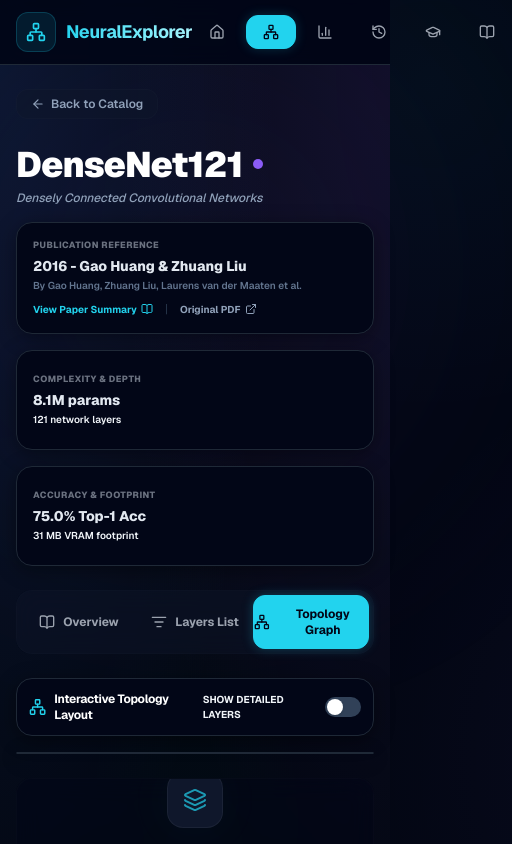
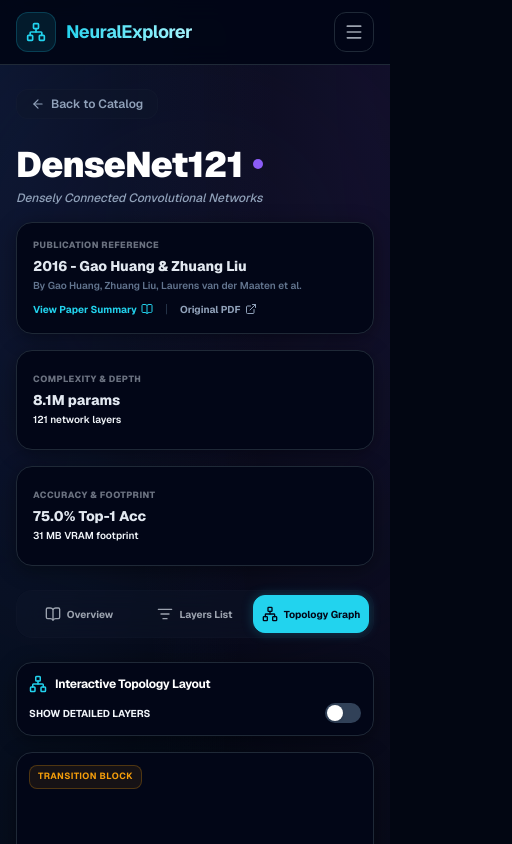
Before and after one commit to Mohammad-Zahed-Hossen/Neural_Network_Architecture_Explorer, a Next.js app: page /models/densenet121 in a window 390 px wide. Both pictures are taken after a click on the button "Topology Graph". Shown: the top 844 px of the page, 512 px wide, since content can reach past the window. Built offline with nearby package versions, Linux system fonts and the light colour scheme.

Commit message:
style: improve mobile and Android responsiveness for Navbar and Topology graph tab

```diff
--- a/components/layout/navbar.tsx
+++ b/components/layout/navbar.tsx
@@ -1,12 +1,14 @@
 'use client';
 
+import { useState } from 'react';
 import Link from 'next/link';
 import { usePathname } from 'next/navigation';
-import { Network, BarChart3, Home, BookOpen, History, Award, GraduationCap } from 'lucide-react';
+import { Network, BarChart3, Home, BookOpen, History, GraduationCap, Menu, X } from 'lucide-react';
 import { cn } from '@/lib/utils/cn';
 
 export default function Navbar() {
   const pathname = usePathname();
+  const [isOpen, setIsOpen] = useState(false);
 
   const navLinks = [
     {
@@ -48,7 +50,7 @@ export default function Navbar() {
   ];
 
   return (
-    <header className="sticky top-0 z-50 w-full border-b border-[#1f2937] bg-[#020617]/80 backdrop-blur-md">
+    <header className="sticky top-0 z-50 w-full border-b border-[#1f2937] bg-[#020617]/90 backdrop-blur-md">
       <div className="mx-auto flex h-16 max-w-7xl items-center justify-between px-4 sm:px-6 lg:px-8">
         {/* Logo */}
         <Link href="/" className="flex items-center gap-2.5 group">
@@ -60,8 +62,8 @@ export default function Navbar() {
           </span>
         </Link>
 
-        {/* Navigation Links */}
-        <nav className="flex items-center gap-1 sm:gap-2">
+        {/* Desktop Navigation Links */}
+        <nav className="hidden md:flex items-center gap-2">
           {navLinks.map((link) => {
             const Icon = link.icon;
             return (
@@ -76,12 +78,48 @@ export default function Navbar() {
                 )}
               >
                 <Icon className="h-4 w-4" />
-                <span className="hidden sm:inline">{link.label}</span>
+                <span>{link.label}</span>
               </Link>
             );
           })}
         </nav>
+
+        {/* Mobile Menu Button */}
+        <button
+          onClick={() => setIsOpen(!isOpen)}
+          className="flex md:hidden items-center justify-center h-10 w-10 rounded-xl border border-[#1f2937] text-[#9ca3af] hover:text-white hover:bg-slate-900 transition-colors cursor-pointer"
+          aria-label="Toggle Menu"
+        >
+          {isOpen ? <X className="h-5 w-5" /> : <Menu className="h-5 w-5" />}
+        </button>
       </div>
+
+      {/* Mobile Navigation Drawer */}
+      {isOpen && (
+        <div className="md:hidden border-b border-[#1f2937] bg-[#020617] px-4 py-3">
+          <nav className="flex flex-col gap-2">
+            {navLinks.map((link) => {
+              const Icon = link.icon;
+              return (
+                <Link
+                  key={link.href}
+                  href={link.href}
+                  onClick={() => setIsOpen(false)}
+                  className={cn(
+                    "flex items-center gap-3 rounded-xl px-4 py-3 text-sm font-semibold transition-all duration-300",
+                    link.active
+                      ? "text-[#020617] bg-[#22d3ee] shadow-[0_0_12px_rgba(34,211,238,0.15)]"
+                      : "text-[#9ca3af] hover:text-[#e5e7eb] hover:bg-[#020617]/50"
+                  )}
+                >
+                  <Icon className="h-4.5 w-4.5" />
+                  <span>{link.label}</span>
+                </Link>
+              );
+            })}
+          </nav>
+        </div>
+      )}
     </header>
   );
 }
--- a/components/model-explorer/tabbed-explorer.tsx
+++ b/components/model-explorer/tabbed-explorer.tsx
@@ -186,38 +186,38 @@ export default function TabbedExplorer({ model, graphData }: TabbedExplorerProps
           <button
             onClick={() => setActiveTab('overview')}
             className={cn(
-              "flex-1 flex items-center justify-center gap-2 py-2.5 text-xs font-bold rounded-xl cursor-pointer transition-all focus:outline-none border",
+              "flex-1 flex items-center justify-center gap-1.5 sm:gap-2 py-2.5 text-[10px] sm:text-xs font-bold rounded-xl cursor-pointer transition-all focus:outline-none border",
               activeTab === 'overview'
                 ? "bg-[#22d3ee] text-[#020617] border-[#22d3ee] shadow-[0_0_12px_rgba(34,211,238,0.25)]"
                 : "bg-transparent text-[#9ca3af] border-transparent hover:text-[#e5e7eb] hover:bg-[#020617]"
             )}
           >
-            <BookOpen className="h-4 w-4" />
-            Overview
+            <BookOpen className="h-4 w-4 shrink-0" />
+            <span>Overview</span>
           </button>
           <button
             onClick={() => setActiveTab('layers')}
             className={cn(
-              "flex-1 flex items-center justify-center gap-2 py-2.5 text-xs font-bold rounded-xl cursor-pointer transition-all focus:outline-none border",
+              "flex-1 flex items-center justify-center gap-1.5 sm:gap-2 py-2.5 text-[10px] sm:text-xs font-bold rounded-xl cursor-pointer transition-all focus:outline-none border",
               activeTab === 'layers'
                 ? "bg-[#22d3ee] text-[#020617] border-[#22d3ee] shadow-[0_0_12px_rgba(34,211,238,0.25)]"
                 : "bg-transparent text-[#9ca3af] border-transparent hover:text-[#e5e7eb] hover:bg-[#020617]"
             )}
           >
-            <ListFilter className="h-4 w-4" />
-            Layers List
+            <ListFilter className="h-4 w-4 shrink-0" />
+            <span>Layers List</span>
           </button>
           <button
             onClick={() => setActiveTab('topology')}
             className={cn(
-              "flex-1 flex items-center justify-center gap-2 py-2.5 text-xs font-bold rounded-xl cursor-pointer transition-all focus:outline-none border",
+              "flex-1 flex items-center justify-center gap-1.5 sm:gap-2 py-2.5 text-[10px] sm:text-xs font-bold rounded-xl cursor-pointer transition-all focus:outline-none border",
               activeTab === 'topology'
                 ? "bg-[#22d3ee] text-[#020617] border-[#22d3ee] shadow-[0_0_12px_rgba(34,211,238,0.25)]"
                 : "bg-transparent text-[#9ca3af] border-transparent hover:text-[#e5e7eb] hover:bg-[#020617]"
             )}
           >
-            <Network className="h-4 w-4" />
-            Topology Graph
+            <Network className="h-4 w-4 shrink-0" />
+            <span>Topology Graph</span>
           </button>
         </div>
 
@@ -351,14 +351,14 @@ export default function TabbedExplorer({ model, graphData }: TabbedExplorerProps
               className="flex flex-col gap-4"
             >
               {/* Controls bar */}
-              <div className="flex items-center justify-between bg-[#020617] border border-[#1f2937] p-3 rounded-2xl shadow-[0_4px_20px_rgba(0,0,0,0.4)]">
+              <div className="flex flex-col sm:flex-row sm:items-center justify-between gap-2.5 sm:gap-0 bg-[#020617] border border-[#1f2937] p-3 rounded-2xl shadow-[0_4px_20px_rgba(0,0,0,0.4)]">
                 <div className="flex items-center gap-2">
                   <Network className="h-4.5 w-4.5 text-primary" />
                   <span className="text-xs font-bold text-white tracking-tight">Interactive Topology Layout</span>
                 </div>
 
                 {/* Node Level toggle switch */}
-                <div className="flex items-center gap-2">
+                <div className="flex items-center justify-between sm:justify-start gap-2 w-full sm:w-auto">
                   <span className="text-[10px] text-slate-550 font-bold uppercase">Show detailed layers</span>
                   <button
                     onClick={() => {
@@ -382,9 +382,9 @@ export default function TabbedExplorer({ model, graphData }: TabbedExplorerProps
                 </div>
               </div>
 
-              <div className="flex flex-col lg:flex-row gap-6 items-stretch h-[550px]">
+              <div className="flex flex-col lg:flex-row gap-6 items-stretch h-auto lg:h-[600px]">
                 {/* Flow Graph container */}
-                <div className="flex-1 bg-[#020617] border border-[#1f2937] rounded-2xl overflow-hidden shadow-[0_4px_20px_rgba(0,0,0,0.4)] relative h-full">
+                <div className="h-[400px] sm:h-[480px] lg:h-full lg:flex-1 bg-[#020617] border border-[#1f2937] rounded-2xl overflow-hidden shadow-[0_4px_20px_rgba(0,0,0,0.4)] relative">
                   <FlowCanvas
                     model={topologyModel}
                     selectedLayerId={selectedLayerId}
@@ -393,7 +393,7 @@ export default function TabbedExplorer({ model, graphData }: TabbedExplorerProps
                 </div>
 
                 {/* Side inspector panel */}
-                <div className="w-full lg:w-[420px] shrink-0 h-full">
+                <div className="w-full lg:w-[420px] lg:h-full lg:shrink-0">
                   <InspectorPanel
                     layer={selectedLayer}
                     onClose={() => setSelectedLayerId(null)}
```
